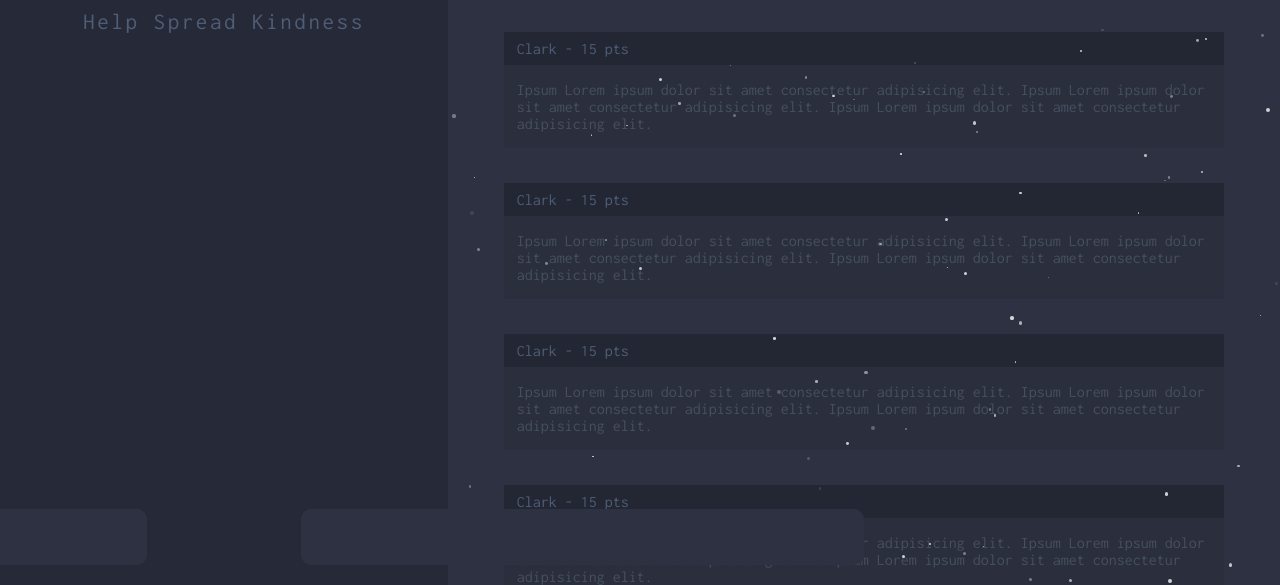
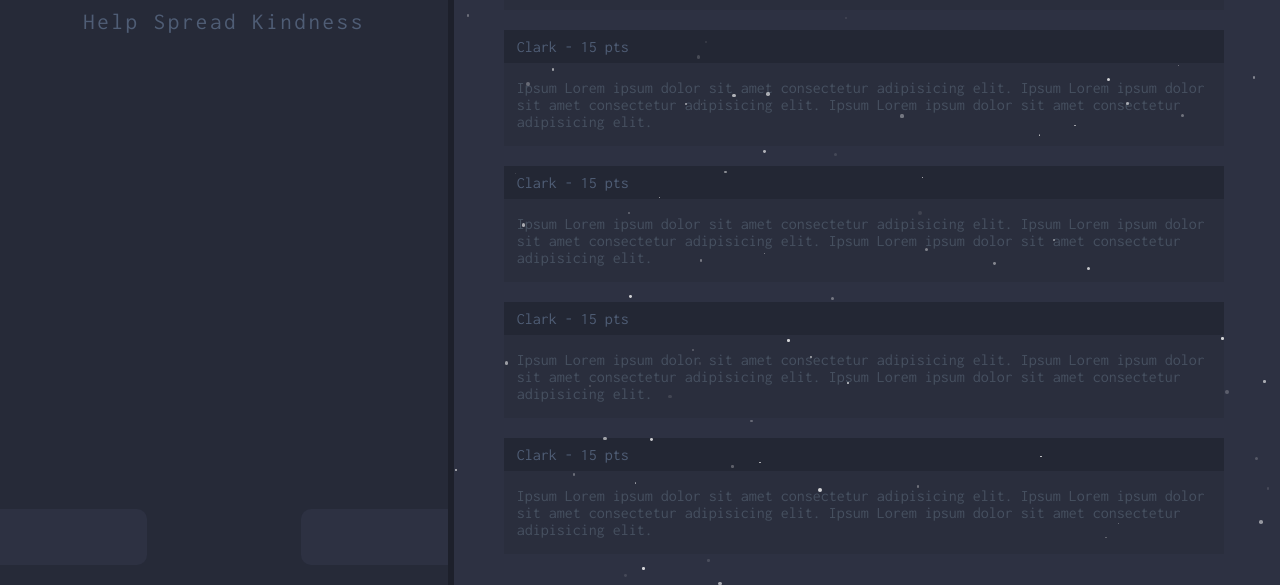
Before and after one commit to hurshbajaj/EcoHub, a website with bundled scripts: page public/SignUp.html in a window 1280 px wide. Shown: the part 215-800 px from the top of the page. Built offline with nearby package versions, Linux system fonts and the light colour scheme.

Commit message:
transition error

```diff
--- a/public/SignUp.css
+++ b/public/SignUp.css
@@ -4,6 +4,25 @@ body {
     overflow: hidden;
     font-family: "Inconsolata";
     display: flex;
+}
+
+.sep{
+    position: fixed;
+    z-index: 3;
+    width: 0.5vw;
+    background-color: var(--sepB);
+    left: 35vw;
+    height: 100vh;
+    animation: slideDownMax 0.6s ease-out forwards;
+}
+
+@keyframes slideDownMax {
+    0%{
+        top: -200vh;
+    }
+    100%{
+        top: 0;
+    }
 }
 
 .lhs {
@@ -29,7 +48,7 @@ body {
     left: 35vw;
     top: 0;
     bottom: 0;
-    z-index: -1;
+    z-index: 2;
 
     display: flex;
     flex-direction: column;
@@ -131,8 +150,19 @@ body {
     align-items: center;
     height: 90vh;
     width: 100%;
+    gap: 20px;
+    margin-bottom: 4.5vh;
+    margin-top: 6vh;
 }
 
+.scroll {
+    overflow-y: scroll;
+    scrollbar-width: none;
+    -ms-overflow-style: none;
+}
+.scroll::-webkit-scrollbar {
+  display: none;
+}
 .req{
     opacity: 0;
     display: flex;
--- a/public/SignUp.html
+++ b/public/SignUp.html
@@ -23,17 +23,27 @@
             <div class="rf foot"></div>
         </div>
     </div>
+    <div class="sep"></div>
     <div class="rhs">
         <div class="hotbar">
             <p class="name">Alexa Klove</p>
             <p class="pts">12 pts</p>
         </div>
-        <div class="reqs">
+        <div class="reqs scroll">
             <div class="req">
                 <p class="req_sub">Clark - 15 pts</p>
                 <p class="desc">Ipsum Lorem ipsum dolor sit amet consectetur adipisicing elit. Ipsum Lorem ipsum dolor sit amet consectetur adipisicing elit. Ipsum Lorem ipsum dolor sit amet consectetur adipisicing elit.</p>
             </div>
-
+            <div class="req">
+                <p class="req_sub">Clark - 15 pts</p>
+                <p class="desc">Ipsum Lorem ipsum dolor sit amet consectetur adipisicing elit. Ipsum Lorem ipsum dolor sit amet consectetur adipisicing elit. Ipsum Lorem ipsum dolor sit amet consectetur adipisicing elit.</p>
+            </div>            <div class="req">
+                <p class="req_sub">Clark - 15 pts</p>
+                <p class="desc">Ipsum Lorem ipsum dolor sit amet consectetur adipisicing elit. Ipsum Lorem ipsum dolor sit amet consectetur adipisicing elit. Ipsum Lorem ipsum dolor sit amet consectetur adipisicing elit.</p>
+            </div>            <div class="req">
+                <p class="req_sub">Clark - 15 pts</p>
+                <p class="desc">Ipsum Lorem ipsum dolor sit amet consectetur adipisicing elit. Ipsum Lorem ipsum dolor sit amet consectetur adipisicing elit. Ipsum Lorem ipsum dolor sit amet consectetur adipisicing elit.</p>
+            </div>
             <div class="req">
                 <p class="req_sub">Clark - 15 pts</p>
                 <p class="desc">Ipsum Lorem ipsum dolor sit amet consectetur adipisicing elit. Ipsum Lorem ipsum dolor sit amet consectetur adipisicing elit. Ipsum Lorem ipsum dolor sit amet consectetur adipisicing elit.</p>
--- a/public/SignUp.js
+++ b/public/SignUp.js
@@ -1,6 +1,6 @@
 import { generateStarField } from "./utils.js";
 
-generateStarField()
+generateStarField(document.querySelector('.rhs'))
 
 function updateOverlay() {
   const overlay = document.querySelector('.lhs');
--- a/public/index.css
+++ b/public/index.css
@@ -139,6 +139,7 @@ body {
 @keyframes finalPush {
     0%{
         left: 0;
+        z-index: 110 !important;
     }
     100%{
         left: 35vw;
--- a/public/utils.css
+++ b/public/utils.css
@@ -9,6 +9,7 @@
     --item: #2A2E3D;
     --item_highlight: #232734;
     --desc: #465060;
+    --sepB: #1d202b;
 }
 
 * {
@@ -40,7 +41,7 @@
 }
 
 .star {
-    z-index: 0;
+    z-index: 100;
     position: absolute;
     background: white;
     border-radius: 50%;
--- a/public/utils.js
+++ b/public/utils.js
@@ -1,4 +1,4 @@
-export function generateStarField() {
+export function generateStarField(target = document.body) {
     const totalStars = 150;
 
     Array.from({ length: totalStars }).forEach(() => {
@@ -14,6 +14,6 @@ export function generateStarField() {
             animationDuration: `${1 + Math.random() * 2}s`
         });
 
-        document.body.appendChild(sparkle);
+        target.appendChild(sparkle);
     });
 }
```
